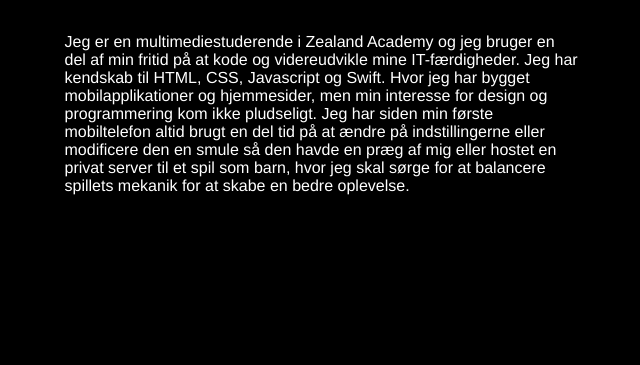
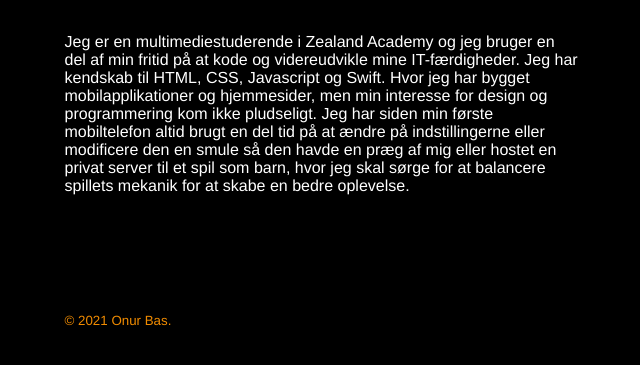
Before and after one commit to ob-vest/Portfolio, a plain HTML site: page aboutme.html in a window 1280 px wide. Shown: the part 297-662 px from the top of the page, without its empty margins (318-958 px from the left). Drawn offline with Linux system fonts and the light colour scheme.

Commit message:
tilføjet manglende footers

```diff
--- a/aboutme.html
+++ b/aboutme.html
@@ -50,8 +50,8 @@
             </p>
         </div>
     </section>
-    <!-- <section> -->
-
-    <!-- </section> -->
+    <footer>
+        <p><small>© 2021 Onur Bas.</small></p>
+    </footer>
 
 </body>
```
Also changed, not shown: css/portfolio.css (+0 -28 lines), projects/bollywood.html (+3 -0 lines), projects/plantasia.html (+3 -0 lines), projects/rumrejsen.html (+3 -0 lines).
